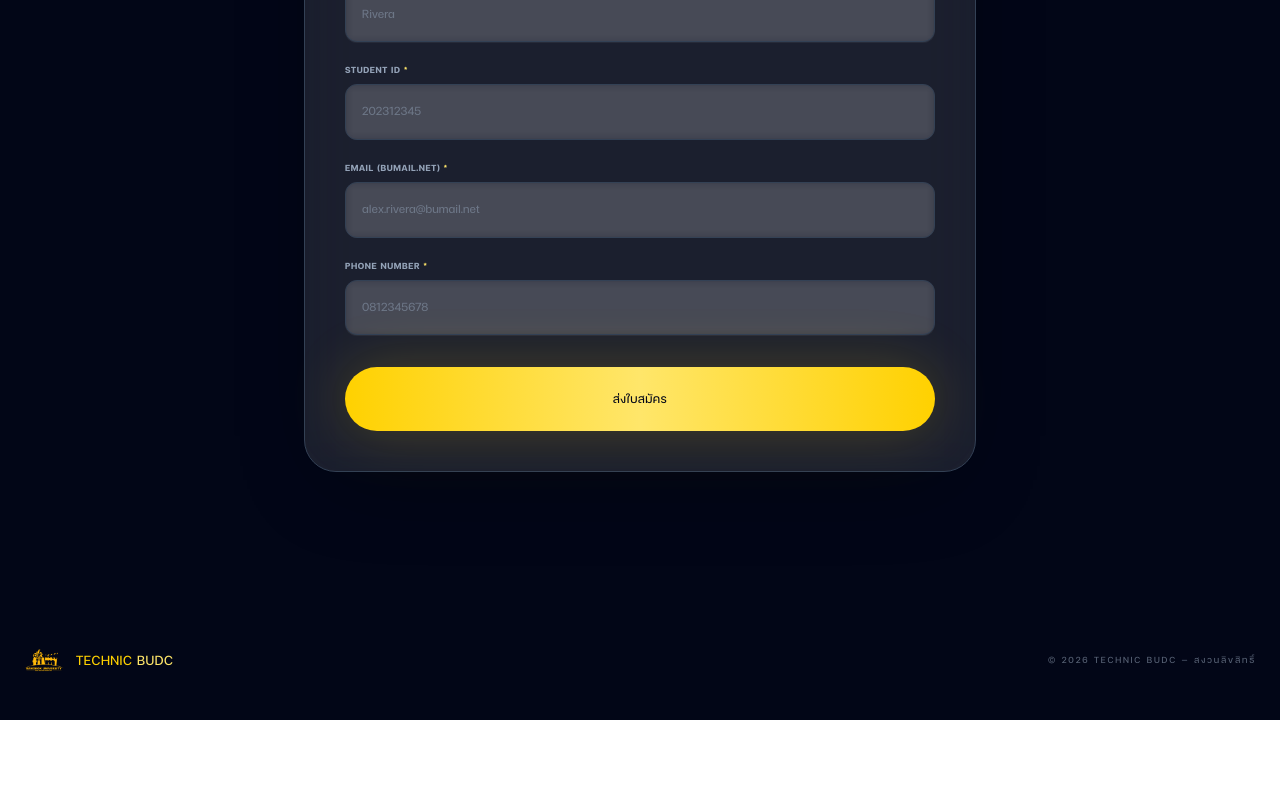
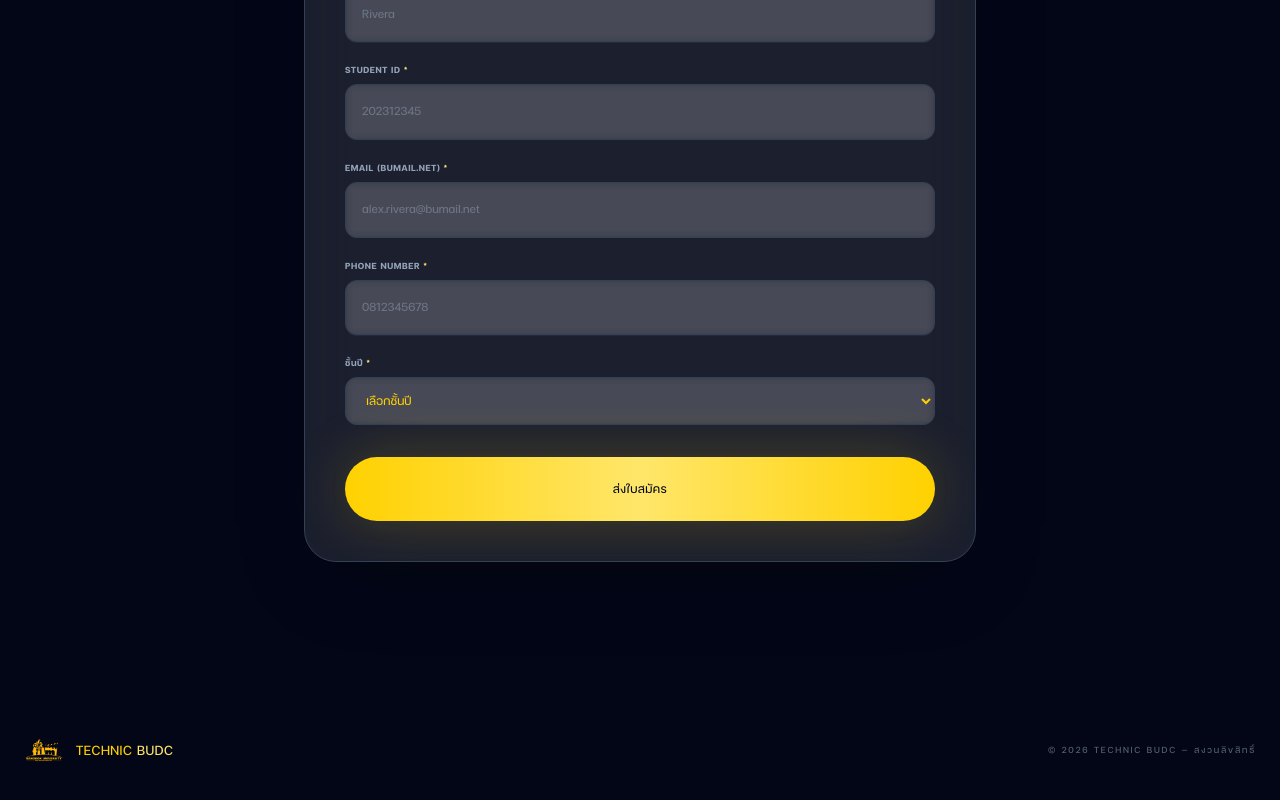
Before and after one commit to Babygnlep/TechnicBUDC, a Next.js app: page / in a window 1280 px wide. Shown: the part 2246-3046 px from the top of the page. Before the commit the page ends 2966 px from the top, so only its background shows below. Built offline with nearby package versions, Linux system fonts and the light colour scheme.

Commit message:
Add academic year field to application form

```diff
--- a/components/ApplicationForm.tsx
+++ b/components/ApplicationForm.tsx
@@ -13,6 +13,7 @@ const INITIAL_DATA: ApplicationFormData = {
   firstName: "",
   lastName: "",
   studentId: "",
+  academicYear: "",
   email: "",
   phone: "",
 };
@@ -152,6 +153,38 @@ export default function ApplicationForm() {
                 autoComplete="off"
               />
             ))}
+
+            <div className="flex flex-col gap-1.5">
+              <label
+                htmlFor="academicYear"
+                className="text-xs font-semibold uppercase tracking-wider text-smoke"
+              >
+                ชั้นปี <span className="text-reel">*</span>
+              </label>
+              <select
+                id="academicYear"
+                name="academicYear"
+                value={formData.academicYear}
+                onChange={(e) => handleChange("academicYear", e.target.value)}
+                onBlur={() => handleBlur("academicYear")}
+                disabled={isSubmitting}
+                aria-invalid={!!errors.academicYear}
+                aria-describedby={errors.academicYear ? "academicYear-error" : undefined}
+                className={`w-full rounded-xl border bg-white/10 backdrop-blur-sm px-4 py-3.5 text-ink transition-all duration-200 focus:outline-none focus:ring-2 focus:ring-reel focus:border-reel ${errors.academicYear ? "border-red-500" : "border-line"}`}
+              >
+                <option value="">เลือกชั้นปี</option>
+                <option value="ปี 1">ปี 1</option>
+                <option value="ปี 2">ปี 2</option>
+                <option value="ปี 3">ปี 3</option>
+                <option value="ปี 4">ปี 4</option>
+                <option value="อื่นๆ">อื่นๆ</option>
+              </select>
+              {errors.academicYear && (
+                <p id="academicYear-error" className="text-xs font-medium text-red-500">
+                  {errors.academicYear}
+                </p>
+              )}
+            </div>
           </div>
 
           {status === "error" && (
--- a/lib/api.ts
+++ b/lib/api.ts
@@ -13,6 +13,7 @@ export async function submitApplication(
         firstName: data.firstName.trim(),
         lastName: data.lastName.trim(),
         studentId: data.studentId.trim(),
+        academicYear: data.academicYear.trim(),
         email: data.email.trim(),
         phone: data.phone.trim(),
       }),
--- a/lib/types.ts
+++ b/lib/types.ts
@@ -7,6 +7,7 @@ export interface ApplicationFormData {
   firstName: string;
   lastName: string;
   studentId: string;
+  academicYear: string;
   email: string;
   phone: string;
 }
--- a/lib/validation.ts
+++ b/lib/validation.ts
@@ -34,6 +34,12 @@ export function validateField(
     case "studentId":
       if (!STUDENT_ID_REGEX.test(trimmed)) {
         return "Student ID must contain numbers only.";
+      }
+      return undefined;
+
+    case "academicYear":
+      if (!trimmed) {
+        return "Please select your academic year.";
       }
       return undefined;
 
```
